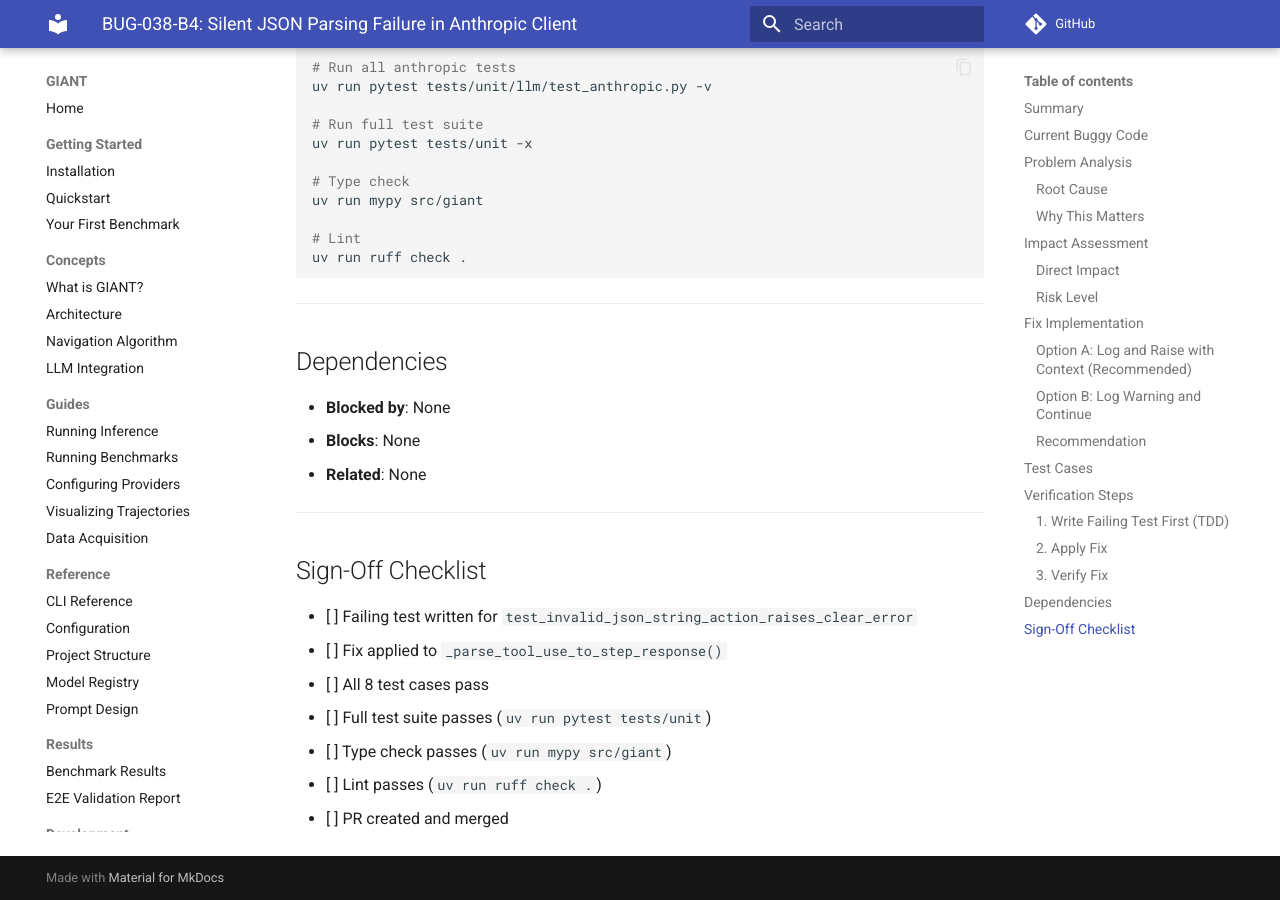
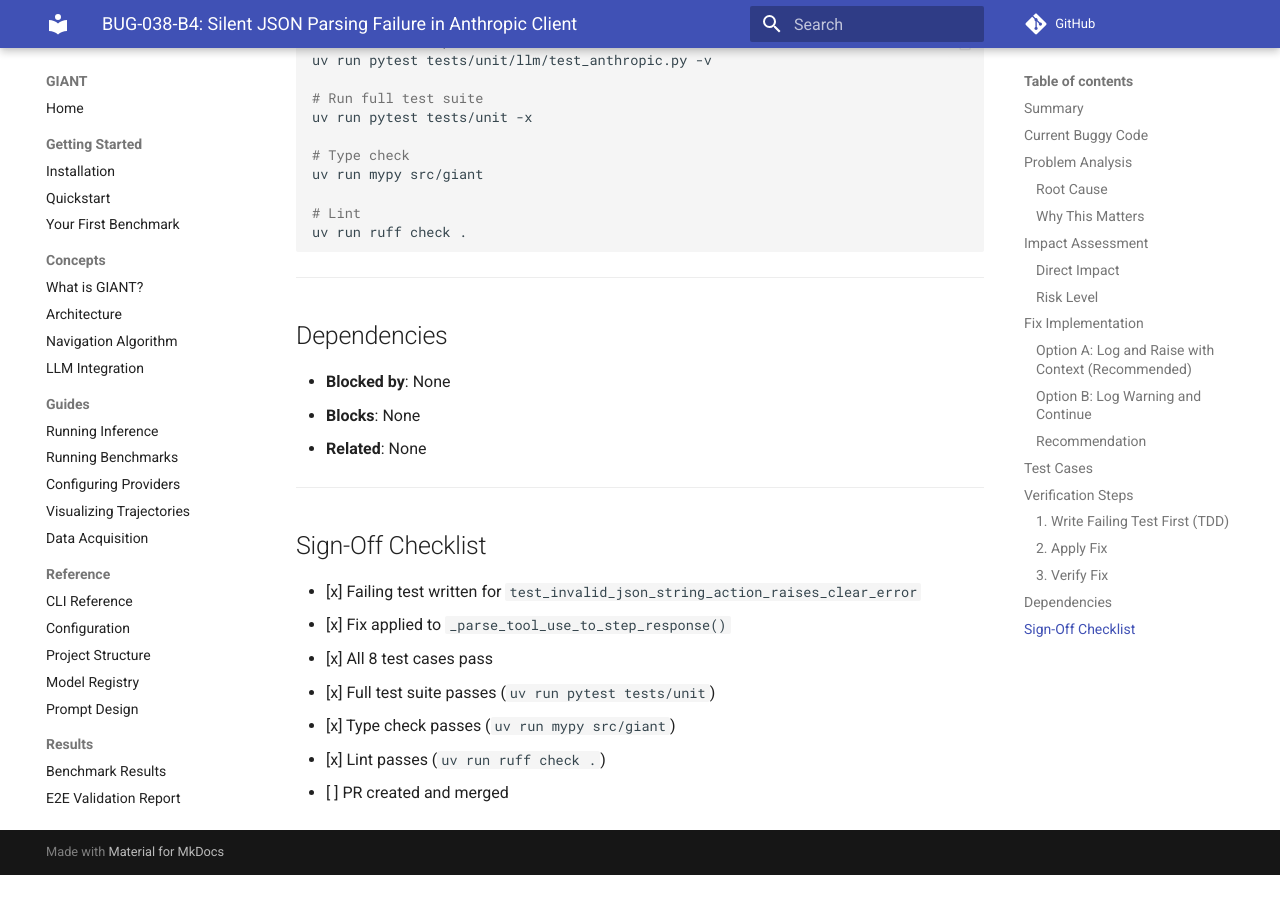
Before and after one commit to The-Obstacle-Is-The-Way/gigapixel-goblin, an MkDocs documentation site: the page built from docs/bugs/BUG-038-B4-anthropic-json-parsing.md, in a window 1280 px wide and 900 px high, scrolled down 5084 px. Built offline with MkDocs 1.6.1 and Material for MkDocs 9.7.7, drawn with Linux system fonts in a browser that asks for light colours; comment, search, counter and statistics services are not loaded; after the commit the page ends 5959 px from its top, so only the background shows below that; some of the changed text lies outside the part shown.

```diff
--- a/docs/bugs/BUG-038-B4-anthropic-json-parsing.md
+++ b/docs/bugs/BUG-038-B4-anthropic-json-parsing.md
@@ -265,10 +265,10 @@ uv run ruff check .
 
 ## Sign-Off Checklist
 
-- [ ] Failing test written for `test_invalid_json_string_action_raises_clear_error`
-- [ ] Fix applied to `_parse_tool_use_to_step_response()`
-- [ ] All 8 test cases pass
-- [ ] Full test suite passes (`uv run pytest tests/unit`)
-- [ ] Type check passes (`uv run mypy src/giant`)
-- [ ] Lint passes (`uv run ruff check .`)
+- [x] Failing test written for `test_invalid_json_string_action_raises_clear_error`
+- [x] Fix applied to `_parse_tool_use_to_step_response()`
+- [x] All 8 test cases pass
+- [x] Full test suite passes (`uv run pytest tests/unit`)
+- [x] Type check passes (`uv run mypy src/giant`)
+- [x] Lint passes (`uv run ruff check .`)
 - [ ] PR created and merged
```
Also changed, not shown: other parts of docs/bugs/BUG-038-B4-anthropic-json-parsing.md (+1 -1 lines), docs/bugs/BUG-038-B10-unknown-action-type.md (+7 -7 lines), docs/bugs/BUG-038-B3-json-extraction.md (+7 -7 lines).
